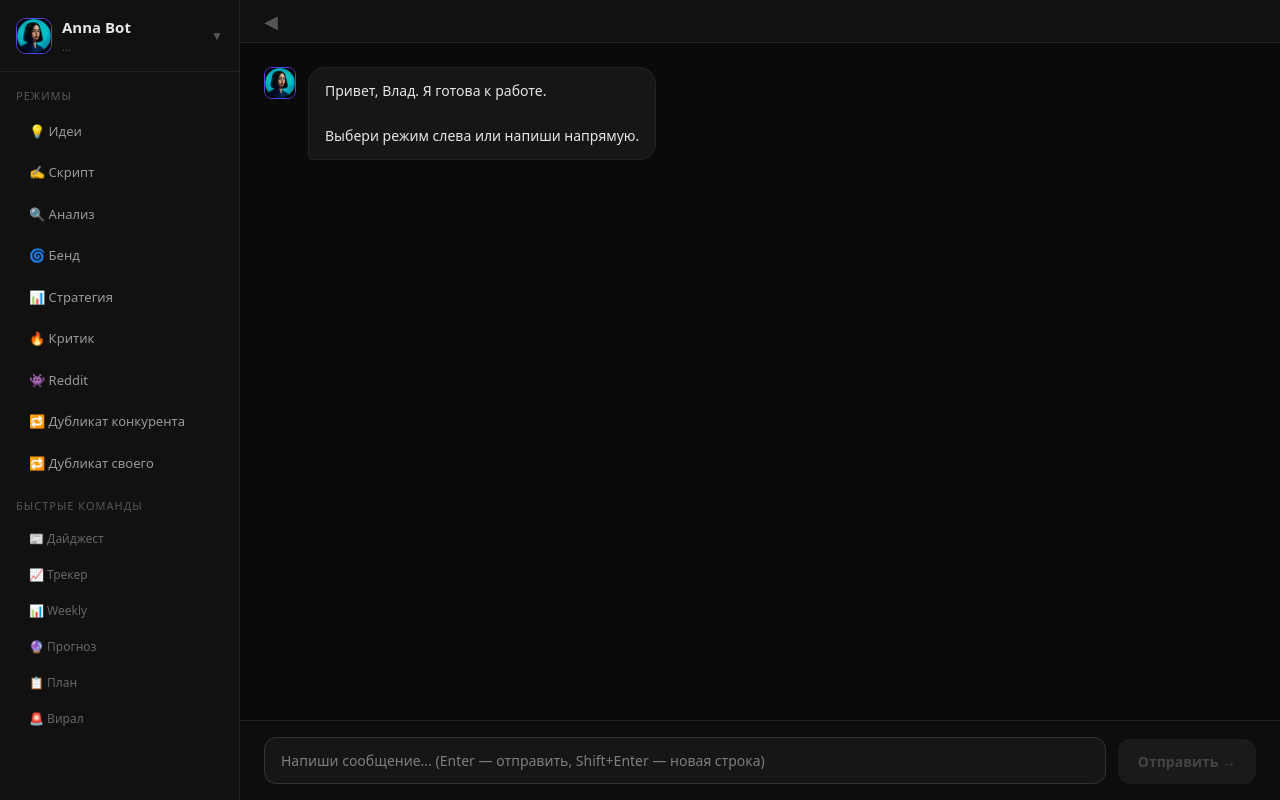
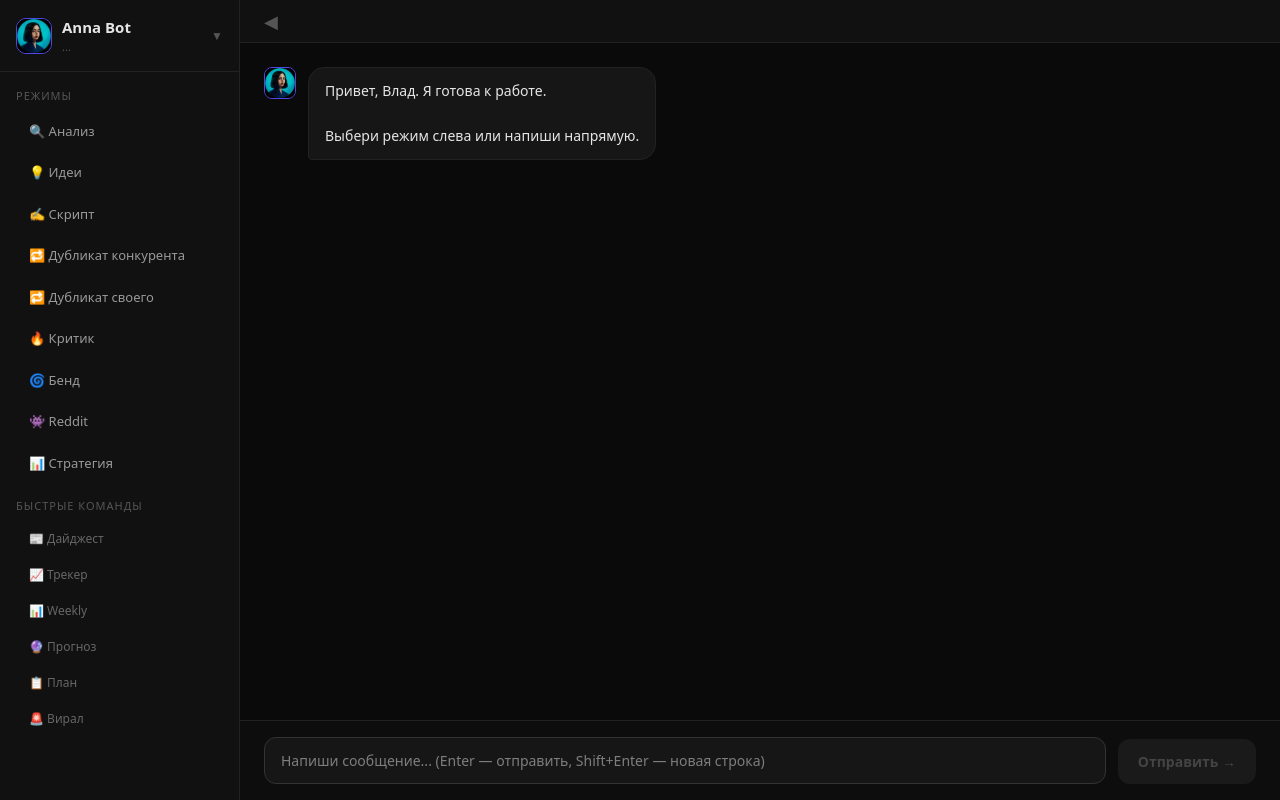
Before and after one commit to rozarosssa-collab/anna-bot-web, a Next.js app: page / in a window 1280 px wide. Built offline with nearby package versions, Linux system fonts and the light colour scheme.

Commit message:
reorder modes

```diff
--- a/app/page.js
+++ b/app/page.js
@@ -2,15 +2,15 @@
 import { useState, useRef, useEffect } from "react";
 
 const MODES = [
+  { id: "analyze", label: "🔍 Анализ", prompt: "режим: анализ" },
   { id: "ideas", label: "💡 Идеи", prompt: "режим: идеи" },
   { id: "script", label: "✍️ Скрипт", prompt: "режим: скрипт" },
-  { id: "analyze", label: "🔍 Анализ", prompt: "режим: анализ" },
-  { id: "bend", label: "🌀 Бенд", prompt: "режим: бенд" },
-  { id: "strategy", label: "📊 Стратегия", prompt: "режим: стратегия" },
-  { id: "critic", label: "🔥 Критик", prompt: "режим: критик" },
-  { id: "reddit", label: "👾 Reddit", prompt: "режим: reddit" },
   { id: "dup_competitor", label: "🔁 Дубликат конкурента", prompt: "дубликат конкурента" },
   { id: "dup_own", label: "🔁 Дубликат своего", prompt: "дубликат своего" },
+  { id: "critic", label: "🔥 Критик", prompt: "режим: критик" },
+  { id: "bend", label: "🌀 Бенд", prompt: "режим: бенд" },
+  { id: "reddit", label: "👾 Reddit", prompt: "режим: reddit" },
+  { id: "strategy", label: "📊 Стратегия", prompt: "режим: стратегия" },
 ];
 
 const QUICK_COMMANDS = [
```
